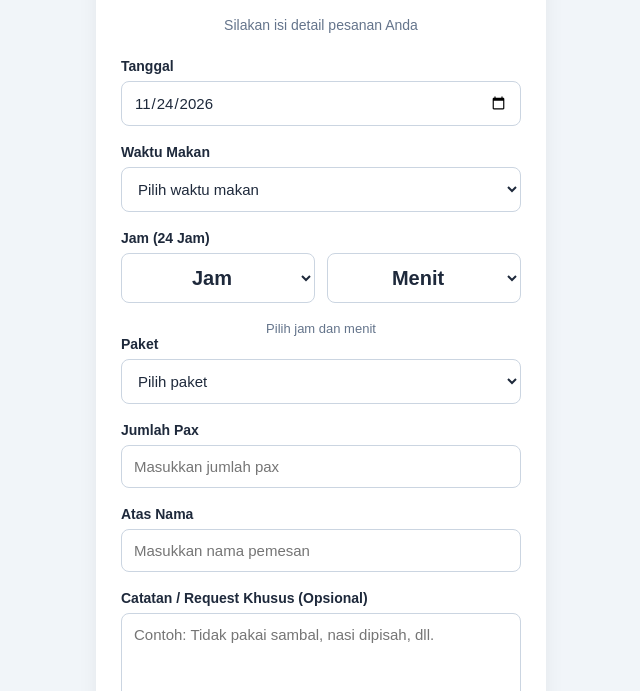
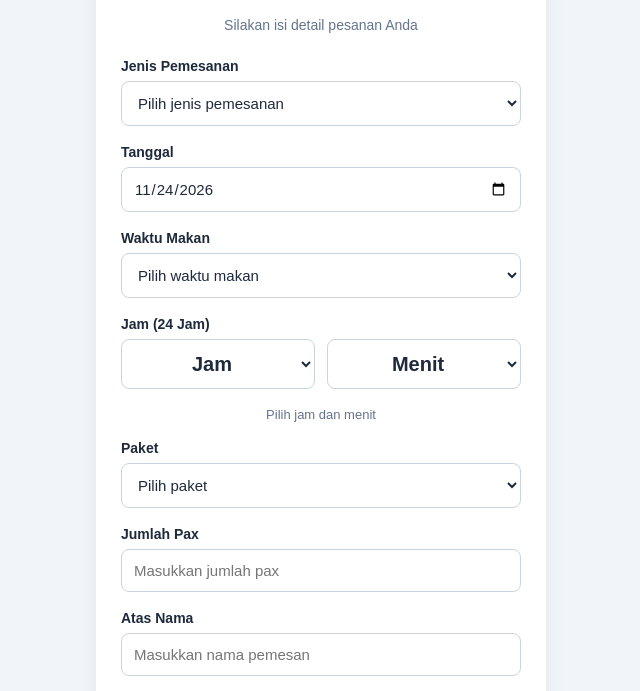
Before and after one commit to zulhanpras/olahanndeso, a plain HTML site: page index.html in a window 1280 px wide. Shown: the part 106-797 px from the top of the page, without its empty margins (319-959 px from the left). Drawn offline with Linux system fonts and the light colour scheme.

Commit message:
Update index.html

```diff
--- a/index.html
+++ b/index.html
@@ -7,7 +7,6 @@
     <title>Form Pemesanan</title>
 
     <style>
-
         * {
             box-sizing: border-box;
         }
@@ -90,6 +89,7 @@
 
         .time-preview {
             margin-top: 10px;
+            margin-bottom: 18px;
             text-align: center;
             font-size: 13px;
             color: #64748b;
@@ -129,6 +129,13 @@
 
     <form id="orderForm">
 
+        <label>Jenis Pemesanan</label>
+        <select id="jenisOrder" required>
+            <option value="">Pilih jenis pemesanan</option>
+            <option value="Orderan Baru">Orderan Baru</option>
+            <option value="Revisi Orderan">Revisi Orderan</option>
+        </select>
+
         <label>Tanggal</label>
         <input type="date" id="tanggal" required>
 
@@ -144,7 +151,6 @@
         <label>Jam (24 Jam)</label>
 
         <div class="time-picker">
-
             <div class="time-column">
                 <select id="jam" required>
                     <option value="">Jam</option>
@@ -156,7 +162,6 @@
                     <option value="">Menit</option>
                 </select>
             </div>
-
         </div>
 
         <div class="time-preview" id="timePreview">
@@ -213,10 +218,8 @@
     // NOMOR WHATSAPP TUJUAN
     const nomorWA = "62882001242159";
 
-
     // OTOMATIS MENGISI TANGGAL HARI INI
     const tanggalInput = document.getElementById("tanggal");
-
     const hariIni = new Date();
 
     const tahun = hariIni.getFullYear();
@@ -225,34 +228,31 @@
 
     tanggalInput.value = `${tahun}-${bulan}-${tanggal}`;
 
-
     // MEMBUAT PILIHAN JAM 00-23
     const jamSelect = document.getElementById("jam");
 
     for (let i = 0; i < 24; i++) {
         const angka = String(i).padStart(2, "0");
+        const option = document.createElement("option");
 
-        const option = document.createElement("option");
         option.value = angka;
         option.textContent = angka;
 
         jamSelect.appendChild(option);
     }
 
-
     // MEMBUAT PILIHAN MENIT 00-59
     const menitSelect = document.getElementById("menit");
 
     for (let i = 0; i < 60; i++) {
         const angka = String(i).padStart(2, "0");
+        const option = document.createElement("option");
 
-        const option = document.createElement("option");
         option.value = angka;
         option.textContent = angka;
 
         menitSelect.appendChild(option);
     }
-
 
     // PREVIEW JAM
     const timePreview = document.getElementById("timePreview");
@@ -271,13 +271,13 @@
     jamSelect.addEventListener("change", updateTime);
     menitSelect.addEventListener("change", updateTime);
 
-
     // PROSES KIRIM PESANAN
     document.getElementById("orderForm")
         .addEventListener("submit", function(e) {
 
         e.preventDefault();
 
+        const jenisOrder = document.getElementById("jenisOrder").value;
         const tanggal = document.getElementById("tanggal").value;
         const waktu = document.getElementById("waktu").value;
         const jam = jamSelect.value;
@@ -286,7 +286,6 @@
         const pax = document.getElementById("pax").value;
         const nama = document.getElementById("nama").value.trim();
         const note = document.getElementById("note").value.trim();
-
 
         // FORMAT TANGGAL: 1 Januari 2027
         const [tahun, bulan, tanggalHari] = tanggal.split("-");
@@ -300,18 +299,15 @@ const namaBulan = [
         const tanggalFormat =
             `${Number(tanggalHari)} ${namaBulan[Number(bulan) - 1]} ${tahun}`;
 
-
         // FORMAT JAM 24 JAM
         const jamFormat = `${jam}:${menit}`;
-
 
         // FORMAT CATATAN
         const catatan = note || "-";
 
-
         // FORMAT PESAN WHATSAPP
         const pesan =
-`ORDERAN BARU
+`${jenisOrder}
 
 Tanggal : ${tanggalFormat}
 Waktu : ${waktu}
@@ -320,7 +316,6 @@ Paket : ${paket}
 Jumlah Pax : ${pax}
 Atas Nama : ${nama}
 Catatan : ${catatan}`;
-
 
         // BUKA WHATSAPP
         const linkWA =
```
Lines whose indentation alone changed are shown as unchanged.
